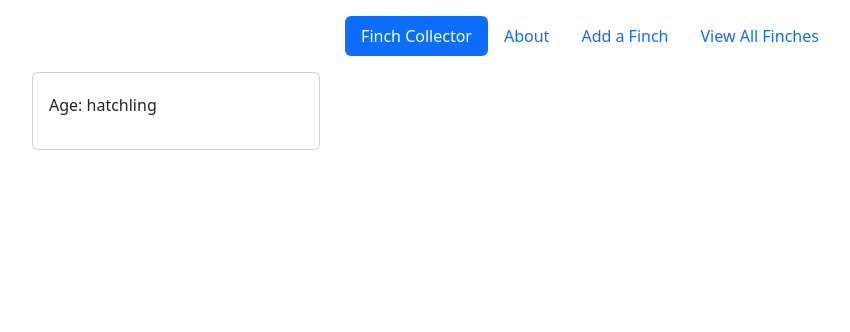
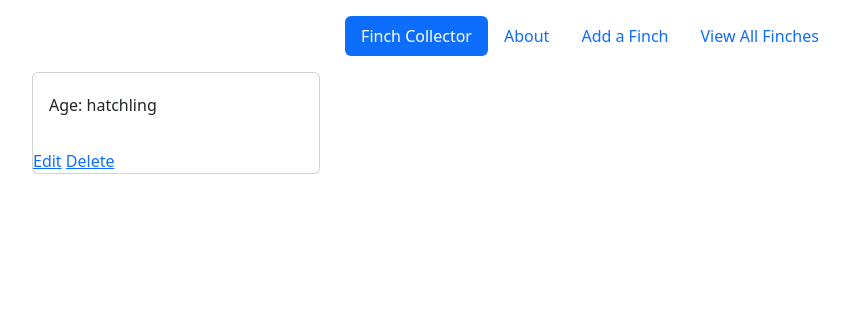
Before and after one commit to Artin-Simonian/finch-collector, a Django app: template main_app/templates/finches/detail.html in a window 1280 px wide. Shown: the top 332 px of the page, without its empty margins (50-900 px from the left). Run offline with Django 4.2, Linux system fonts and the light colour scheme; the template is opened without the code that fills it, so the values that code supplies are empty.

Commit message:
EDIT/DELETE

```diff
--- a/main_app/templates/finches/detail.html
+++ b/main_app/templates/finches/detail.html
@@ -14,6 +14,10 @@
       <p>Age: hatchling</p>
     {% endif %}
     </div>
+    <div>
+        <a href="{% url 'finches_update' finch.id %}">Edit</a>
+        <a href="{% url 'finches_delete' finch.id %}">Delete</a>
+    </div>
   </div>
 
 
--- a/main_app/templates/finches/index.html
+++ b/main_app/templates/finches/index.html
@@ -18,7 +18,7 @@
   {% endif %}
   </div>
   </a>
-</div>
+</div><br>
 
 
 
--- a/main_app/templates/main_app/finch_form.html
+++ b/main_app/templates/main_app/finch_form.html
@@ -2,7 +2,11 @@
 
 {% block content %}
 
-<h1>Add a Finch</h1>
+{% if object %}
+    <h1>Edit <span style="color: blue;">{{object.name}}</span></h1>
+  {% else %}
+    <h1>Add a Finch</h1>
+  {% endif %}
 <form action="" method="POST">
     {% csrf_token %}
     <table>
--- a/main_app/urls.py
+++ b/main_app/urls.py
@@ -7,4 +7,6 @@ urlpatterns = [
     path('finches/', views.finches_index, name='index'),
     path('finches/<int:finch_id>/', views.finches_detail, name='detail'),
     path('finches/create/', views.FinchCreate.as_view(), name='finches_create'),
+    path('finches/<int:pk>/update/', views.FinchUpdate.as_view(), name='finches_update'),
+    path('finches/<int:pk>/delete/', views.FinchDelete.as_view(), name='finches_delete'),
 ]
```
Also changed, not shown: main_app/views.py (+9 -1 lines), main_app/templates/main_app/finch_confirm_delete.html (added).
